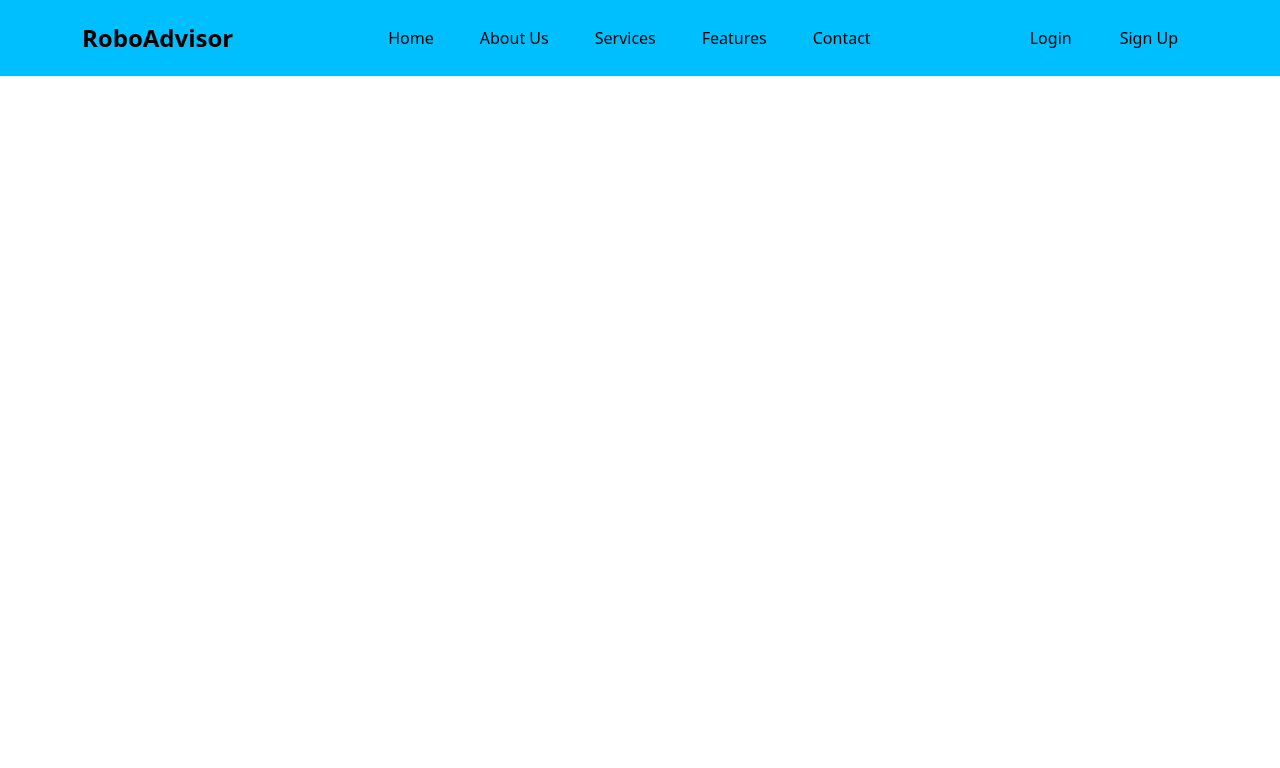
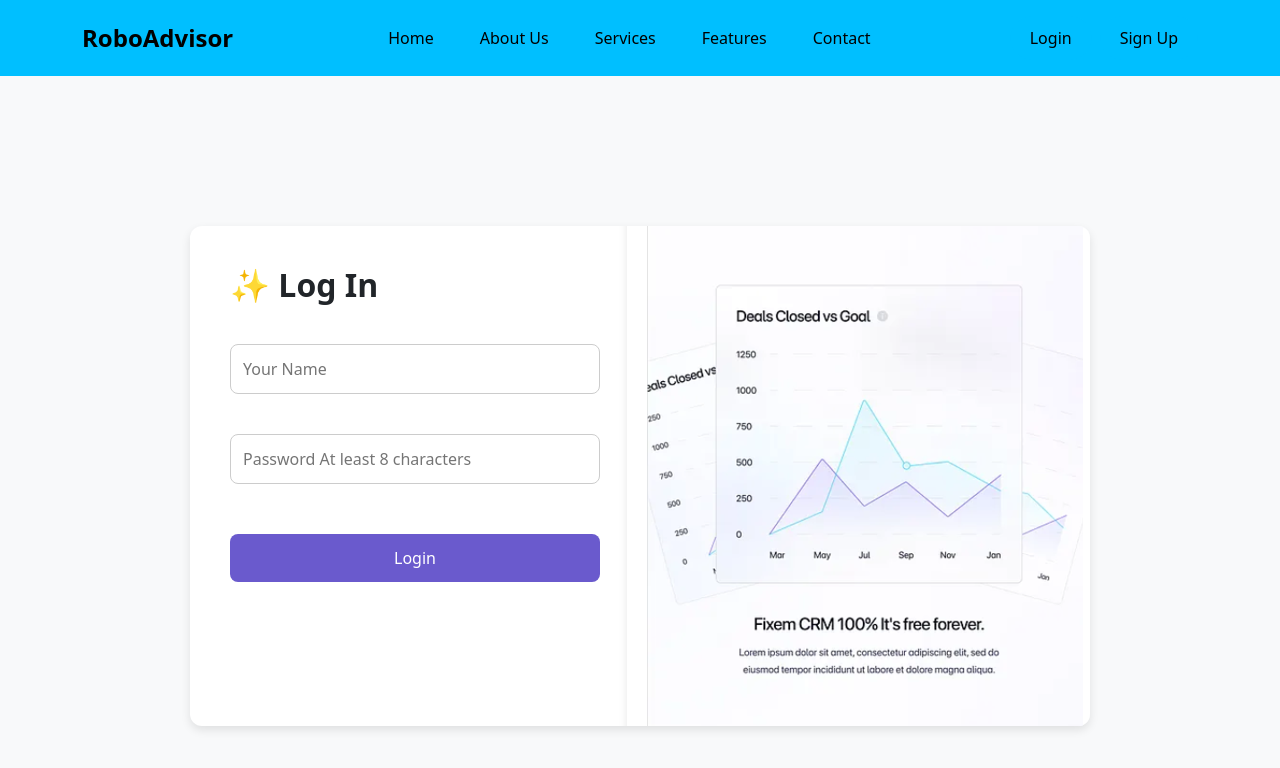
Before and after one commit to Mercykemboi/Robotics-Advisor, a React (Create React App) app in the folder roboticsfrontend/: page /login in a window 1280 px wide. Shown: the top 768 px of the page. Built offline with nearby package versions, Linux system fonts and the light colour scheme.

Commit message:
feature:login

```diff
--- a/roboticsfrontend/src/App.js
+++ b/roboticsfrontend/src/App.js
@@ -2,7 +2,7 @@ import React from "react";
 import { BrowserRouter as Router, Routes, Route } from "react-router-dom";
 import Navbar from "../src/components/NavBar";
 import Register from "./components/Register";
-
+import Login from "./components/Login";
 import LandingPage from "../src/pages/Homepage";
 
 
@@ -13,6 +13,7 @@ function App() {
       <Routes>
         <Route path="/" element={<LandingPage />} />
         <Route path="/register" element={<Register />} />
+        <Route path="/login" element={<Login />} />
       </Routes>
     </Router>
   );
--- /dev/null
+++ b/roboticsfrontend/src/components/Login.js
@@ -0,0 +1,40 @@
+import React from "react";
+import "bootstrap/dist/css/bootstrap.min.css";
+import "./styles/Login.css" // Import styles
+
+const Login = () => {
+  return (
+    <div className="Login-container">
+      <div className="Login-box">
+        {/* Left Section: Form */}
+        <div className="Login-form">
+          <h2>✨ Log In</h2>
+
+          {/* Input Fields */}
+          <input type="text" placeholder="Your Name" className="input-field" />
+          <input type="password" placeholder="Password At least 8 characters" className="input-field" />
+
+          {/* Continue Button */}
+          <button className="login-btn">Login</button>
+
+
+
+
+        </div>
+
+        {/* Right Section: Image & Text */}
+        <div className="Login-info">
+          <div className="graph-box">
+            <h4>Deals Closed vs Goal 📈</h4>
+            {/* Placeholder Graph Image */}
+            <img src="images/graphs.png" alt="Graph" />
+          </div>
+
+
+        </div>
+      </div>
+    </div>
+  );
+};
+
+export default Login;
--- a/roboticsfrontend/src/components/NavBar.js
+++ b/roboticsfrontend/src/components/NavBar.js
@@ -1,5 +1,5 @@
 import React from "react";
-import { Link, Navigate,useNavigate } from "react-router-dom";
+import { useNavigate } from "react-router-dom";
 import "bootstrap/dist/css/bootstrap.min.css";
 import "../components/styles/navbar.css";
 
@@ -33,7 +33,7 @@ const Navbar = () => {
         {/* Navbar Links - Centered */}
         <div className="collapse navbar-collapse justify-content-center" id="navbarNav">
           <ul className="navbar-nav">
-            <li className="nav-item"><a className="nav-link" href="#">Home</a></li>
+            <li className="nav-item"><a className="nav-link" href="#hero">Home</a></li>
             <li className="nav-item"><a className="nav-link" href="#about">About Us</a></li>
             <li className="nav-item"><a className="nav-link" href="#services">Services</a></li>
             <li className="nav-item"><a className="nav-link" href="#features">Features</a></li>
--- a/roboticsfrontend/src/components/Register.js
+++ b/roboticsfrontend/src/components/Register.js
@@ -1,8 +1,16 @@
 import React from "react";
 import "bootstrap/dist/css/bootstrap.min.css";
+import {useNavigate } from "react-router-dom";
 import "./styles/Register.css" // Import styles
 
 const Register = () => {
+    const navigate = useNavigate();
+    const handleLoginClick = () => {
+        navigate("/login"); // Navigate to login page
+      };
+      const handleBackHome = () => {
+        navigate("/"); // Navigate to login page
+      };
   return (
     <div className="register-container">
       <div className="register-box">
@@ -27,9 +35,10 @@ const Register = () => {
           <button className="continue-btn">Continue</button>
 
           {/* Login Link */}
-          <p className="login-text">
-            Have an account? <span className="link">Log in</span>
+          <p className="login-text"> Already
+            Have an account? <span className="link" onClick={handleLoginClick}>Log in</span>
           </p>
+          <button className="login-text" onClick={handleBackHome}>Back Homepage</button>
         </div>
 
         {/* Right Section: Image & Text */}
--- /dev/null
+++ b/roboticsfrontend/src/components/styles/Login.css
@@ -0,0 +1,143 @@
+/* Overall Page Layout */
+.Login-container {
+    display: flex;
+    justify-content: center;
+    align-items: center;
+    height: 100vh;
+    background: #f8f9fa;
+  }
+
+  /* Two-column Layout */
+  .Login-box {
+    display: flex;
+    background: white;
+    border-radius: 12px;
+    box-shadow: 0 4px 10px rgba(0, 0, 0, 0.1);
+    width: 900px;
+    height: 500px;
+    overflow: hidden;
+  }
+
+  /* Left Section - Form */
+  .Login-form {
+    width: 50%;
+    height: 60%;
+    padding: 40px;
+  }
+
+  .Login-form h2 {
+    font-weight: bold;
+    margin-bottom: 20px;
+  }
+
+  .Login-form p {
+    color: gray;
+    margin-bottom: 20px;
+  }
+
+  /* Social Buttons */
+  .social-btn {
+    width: 100%;
+    padding: 10px;
+    margin-bottom: 10px;
+    display: flex;
+    align-items: center;
+    justify-content: center;
+    border-radius: 8px;
+    font-weight: bold;
+    cursor: pointer;
+  }
+
+  .google-btn {
+    background: #fff;
+    border: 1px solid #ddd;
+  }
+
+  .apple-btn {
+    background: #000;
+    color: white;
+  }
+
+  /* Input Fields */
+  .input-field {
+    width: 100%;
+    padding: 12px;
+    margin: 8px 0;
+    margin-top: 20px;
+    margin-bottom: 20px;
+    border-radius: 8px;
+    border: 1px solid #ccc;
+  }
+
+  /* Terms Checkbox */
+  .terms {
+    display: flex;
+    align-items: center;
+    font-size: 14px;
+    margin: 10px 0;
+  }
+
+  .terms input {
+    margin-right: 8px;
+  }
+
+  .link {
+    color: #6a5acd;
+    cursor: pointer;
+  }
+
+  /* Continue Button */
+  .login-btn {
+    width: 100%;
+    padding: 12px;
+    background: #6a5acd;
+    color: white;
+    border: none;
+    border-radius: 8px;
+    margin-top: 30px;
+    font-size: 16px;
+    cursor: pointer;
+  }
+
+  .continue-btn:hover {
+    background: #5a4acb;
+  }
+
+  /* Login Text */
+  .login-text {
+    text-align: center;
+    margin-top: 15px;
+  }
+
+  /* Right Section - Info */
+  .Login-info {
+    width: 50%;
+    background: #f3f5f7;
+    display: flex;
+    flex-direction: column;
+    justify-content: center;
+    align-items: center;
+    text-align: center;
+    padding: 30px;
+  }
+
+  /* Graph Box */
+  .graph-box {
+    background: white;
+    padding: 20px;
+    border-radius: 12px;
+    box-shadow: 0 2px 8px rgba(0, 0, 0, 0.1);
+    margin-bottom: 20px;
+  }
+
+  /* Responsive Design */
+  @media (max-width: 768px) {
+    .Login-box {
+      flex-direction: column;
+      width: 90%;
+    }
+
+    .Login-form, .Login-info {
+      width: 100%;
+    }
+  }
```
